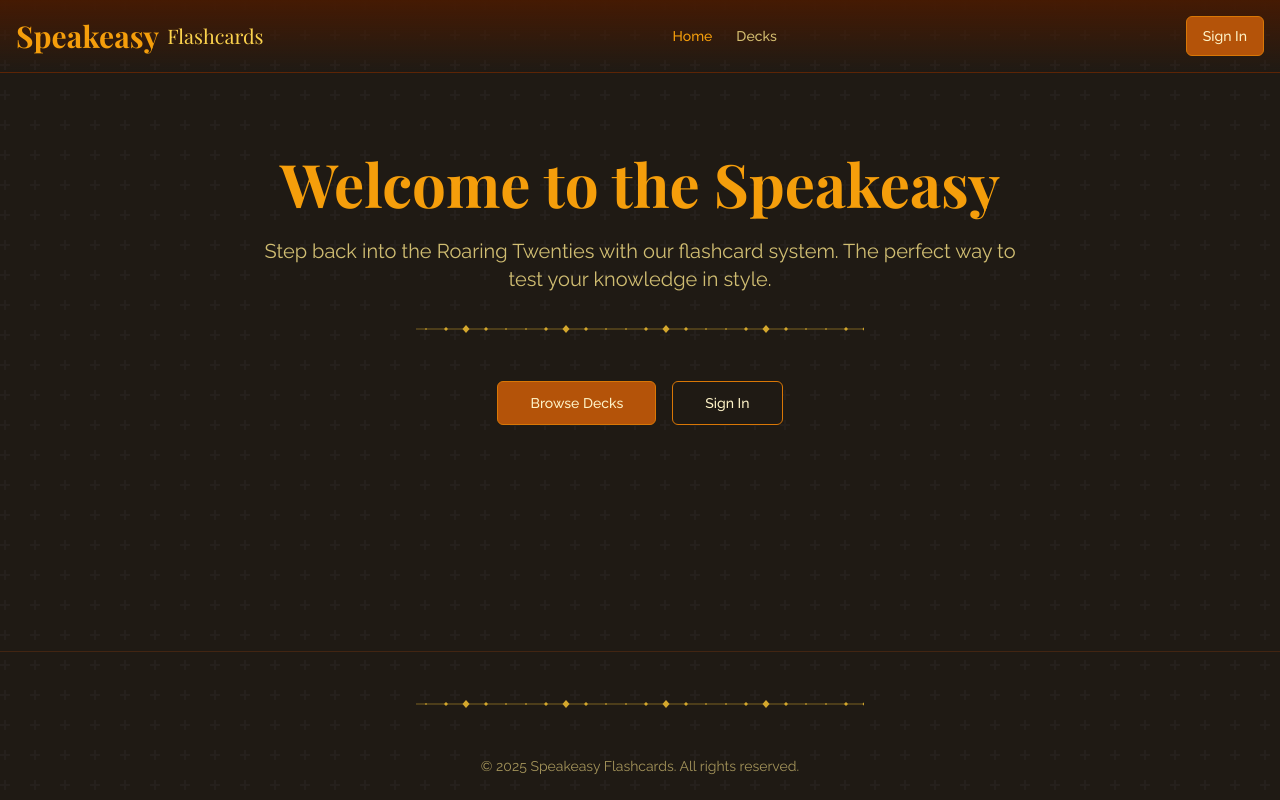
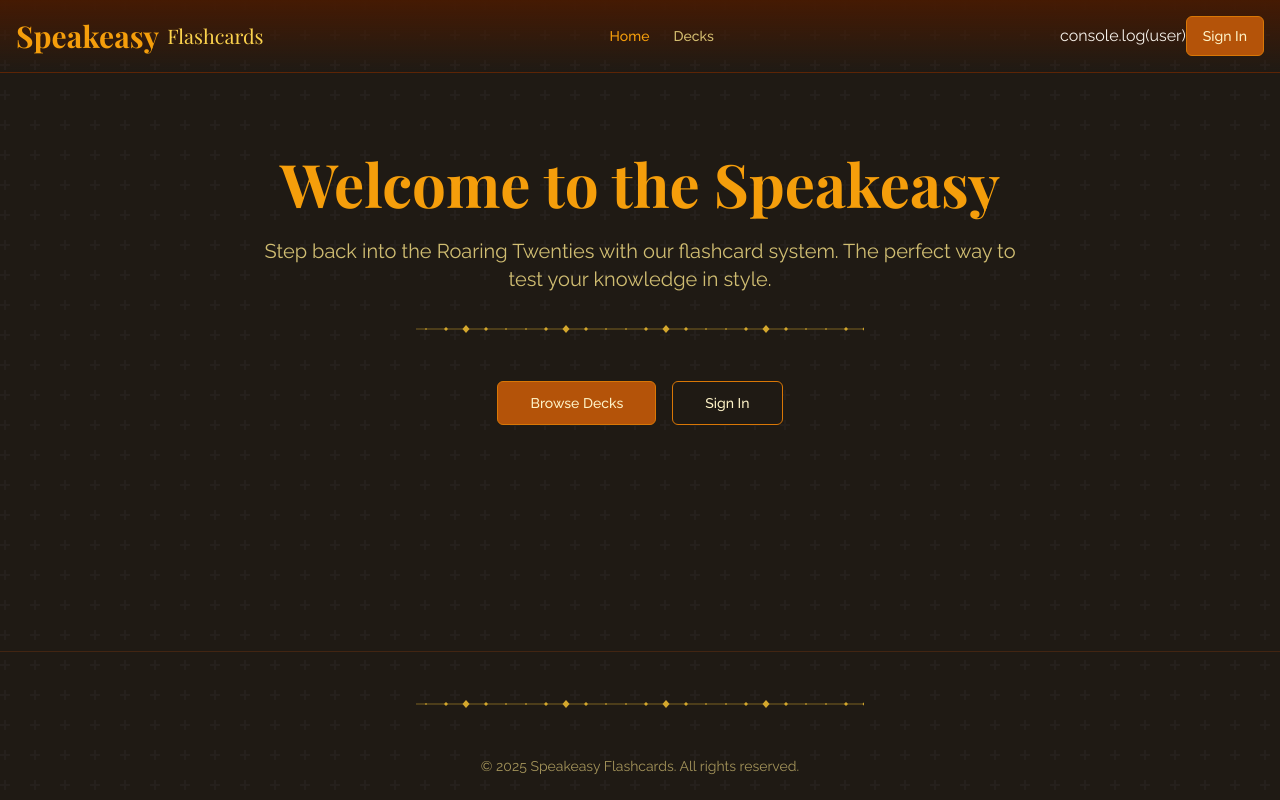
Before and after one commit to mammone70/speakeasy-flashcards, a Next.js app: page / in a window 1280 px wide. Built offline with nearby package versions, Linux system fonts and the light colour scheme; no server answers.

Commit message:
Debuggin

```diff
--- a/components/layout/header.tsx
+++ b/components/layout/header.tsx
@@ -96,6 +96,7 @@ export function Header() {
             transition={{ duration: 0.5 }}
             className="flex items-center space-x-4"
           >
+            console.log(user)
             {user ? (
               <div className="flex items-center space-x-4">
                 <div className="flex items-center text-sm text-amber-200/80">
```
